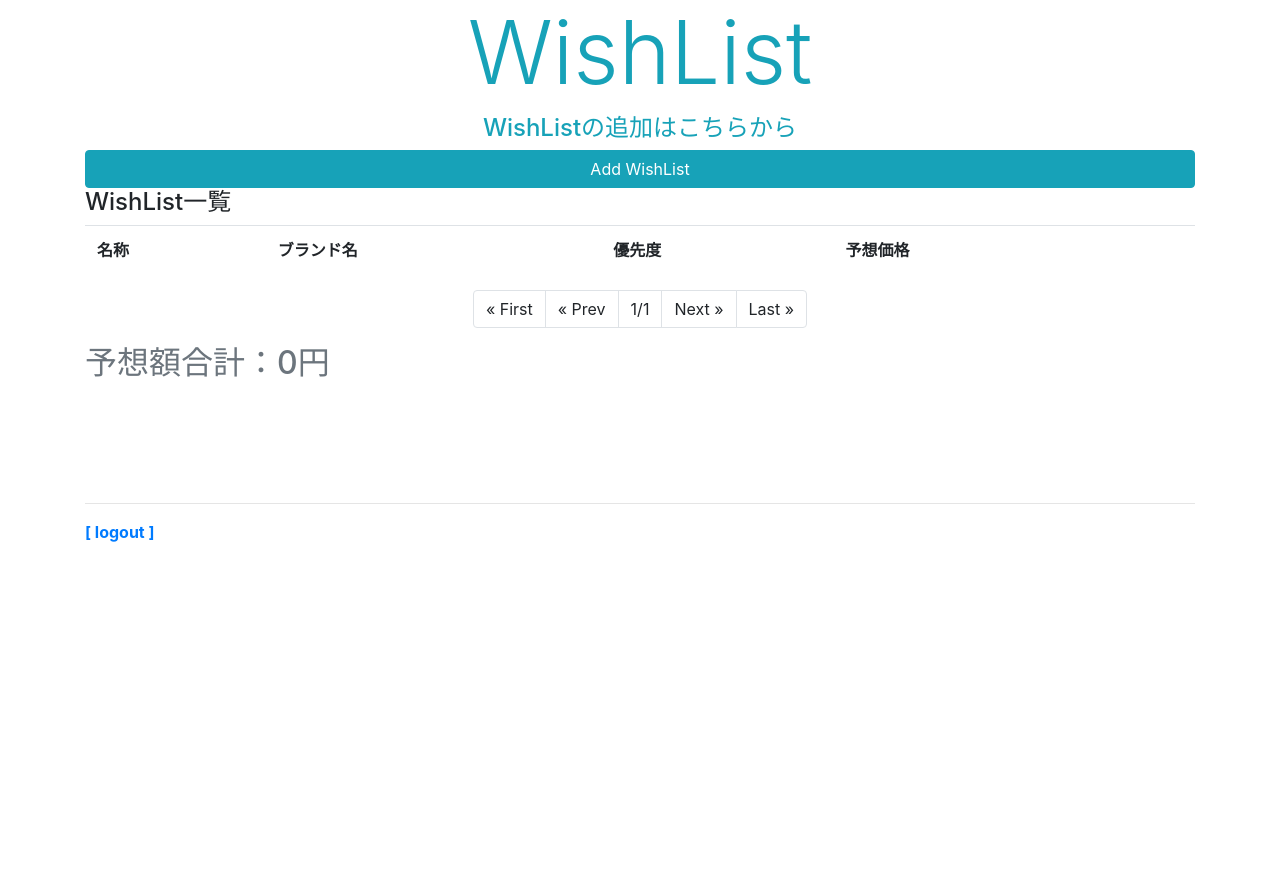
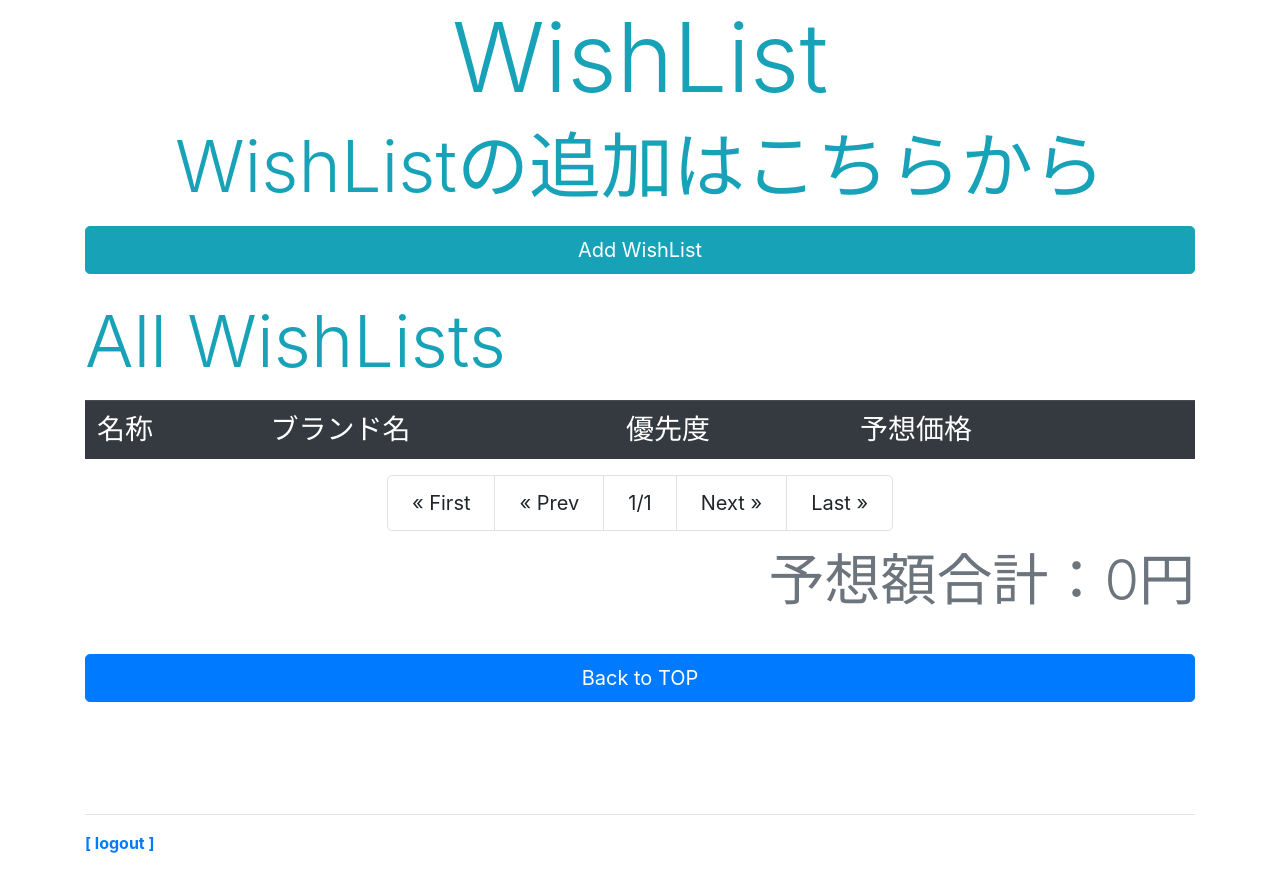
Before and after one commit to kimuson13/close-cloth, a Django app: page /clothes/wishlist in a window 1280 px wide. Shown: the part 56-927 px from the top of the page. Before the commit the page ends 598 px from the top, so only its background shows below. Run offline with Django 3.2, Linux system fonts and the light colour scheme; a user stored in the database is signed in; data comes from the database, SQL or seed files in the repository; lists and menus that the app fills with data are empty; some libraries are stand-ins or nearby versions.

Commit message:
end wishlist top and detail

```diff
--- a/cloth_manage/clothes/templates/clothes/top.html
+++ b/cloth_manage/clothes/templates/clothes/top.html
@@ -8,7 +8,8 @@
 
 {% block content %}
 <a class="btn btn-primary w-100 btn-lg" href="{% url 'post' %}">Add new cloth</a>
-<h1 class="display-2 text-primary text-center">All clothes!</h1>
+<br><br>
+<h1 class="display-2 text-primary">All clothes</h1>
 <table class="table table-hover">
     <tr class="thead-dark">
         <th class="h2">名称</th>
--- a/cloth_manage/clothes/templates/clothes/wishlist.html
+++ b/cloth_manage/clothes/templates/clothes/wishlist.html
@@ -3,40 +3,39 @@
 {% block title %}{{title}}{% endblock %}
 
 {% block header %}
-<h1 class="display-2 text-info text-center">WishList</h1>
+<h1 class="display-1 text-info text-center">WishList</h1>
 {% endblock %}
 
 {% block content %}
-<p class="h4 text-info text-center">WishListの追加はこちらから</p>
-<a class="btn btn-info w-100" href="{% url 'wishlist_add' %}">Add WishList</a>
-<p class="h4">WishList一覧</p>
-<table class="table">
-    <tr>
-        <th>名称</th>
-        <th>ブランド名</th>
-        <th>優先度</th>
-        <th>予想価格</th>
-        <th></th>
+<p class="display-3 text-info text-center">WishListの追加はこちらから</p>
+<a class="btn btn-info w-100 btn-lg" href="{% url 'wishlist_add' %}">Add WishList</a>
+<br><br>
+<p class="display-3 text-info">All WishLists</p>
+<table class="table table-hover">
+    <tr class="thead-dark">
+        <th class="h3">名称</th>
+        <th class="h3">ブランド名</th>
+        <th class="h3">優先度</th>
+        <th class="h3">予想価格</th>
+        <th class="h3"></th>
     </tr>
     {% for item in data %}
     <tr>
-        {% if login_user == item.owner %}
-        <td>{{item.wanted_cloth_name}}</td>
-        <td>{{item.wanted_brand_name}}</td>
+        <td class="h3">{{item.wanted_cloth_name}}</td>
+        <td class="h3">{{item.wanted_brand_name}}</td>
         {% if item.priority == 1 %}
-        <td class="text-danger">{{item.get_priority_display}}</td>
+        <td class="text-danger h3">{{item.get_priority_display}}</td>
         {% elif item.priority == 2 %}
-        <td class="text-warning">{{item.get_priority_display}}</td>
+        <td class="text-warning h3">{{item.get_priority_display}}</td>
         {% else %}
-        <td>{{item.get_priority_display}}</td>
+        <td class="h3">{{item.get_priority_display}}</td>
         {% endif %}
-        <td>{{item.wanted_price}}円</td>
-        <td><a class="btn btn-secondary" href="{% url 'wishlist_detail' item.id %}">Detail</a></td>
-        {% endif %}
+        <td class="h3">{{item.wanted_price}}円</td>
+        <td><a class="btn btn-secondary btn-lg" href="{% url 'wishlist_detail' item.id %}">Detail</a></td>
     </tr>
     {% endfor %}
 </table>
-<ul class="pagination justify-content-center">
+<ul class="pagination pagination-lg justify-content-center">
     {% if data.has_previous %}
     <li class="page-item">
         <a class="page-link" href="{% url 'wishlist' %}">&laquo; First</a>
@@ -71,5 +70,7 @@
     </li>
     {% endif %}
 </ul>
-<p class="h2 text-secondary">予想額合計：{{sum_price}}円</p>
+<p class="display-4 text-secondary text-right">予想額合計：{{sum_price}}円</p>
+<br>
+<a href="{% url 'top' %}" class="btn btn-primary btn-lg w-100">Back to TOP</a>
 {% endblock %}
```
Also changed, not shown: cloth_manage/clothes/templates/clothes/wishlist_detail.html (+21 -9 lines).
